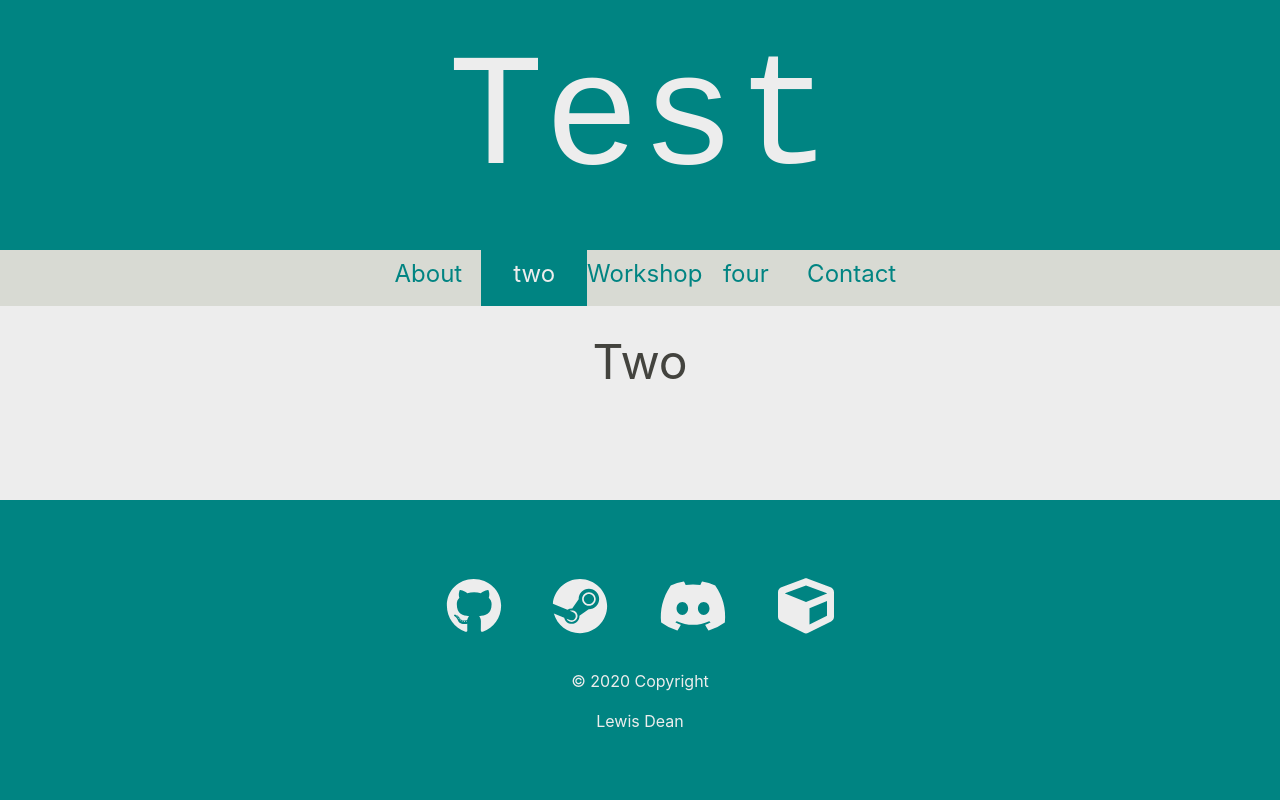
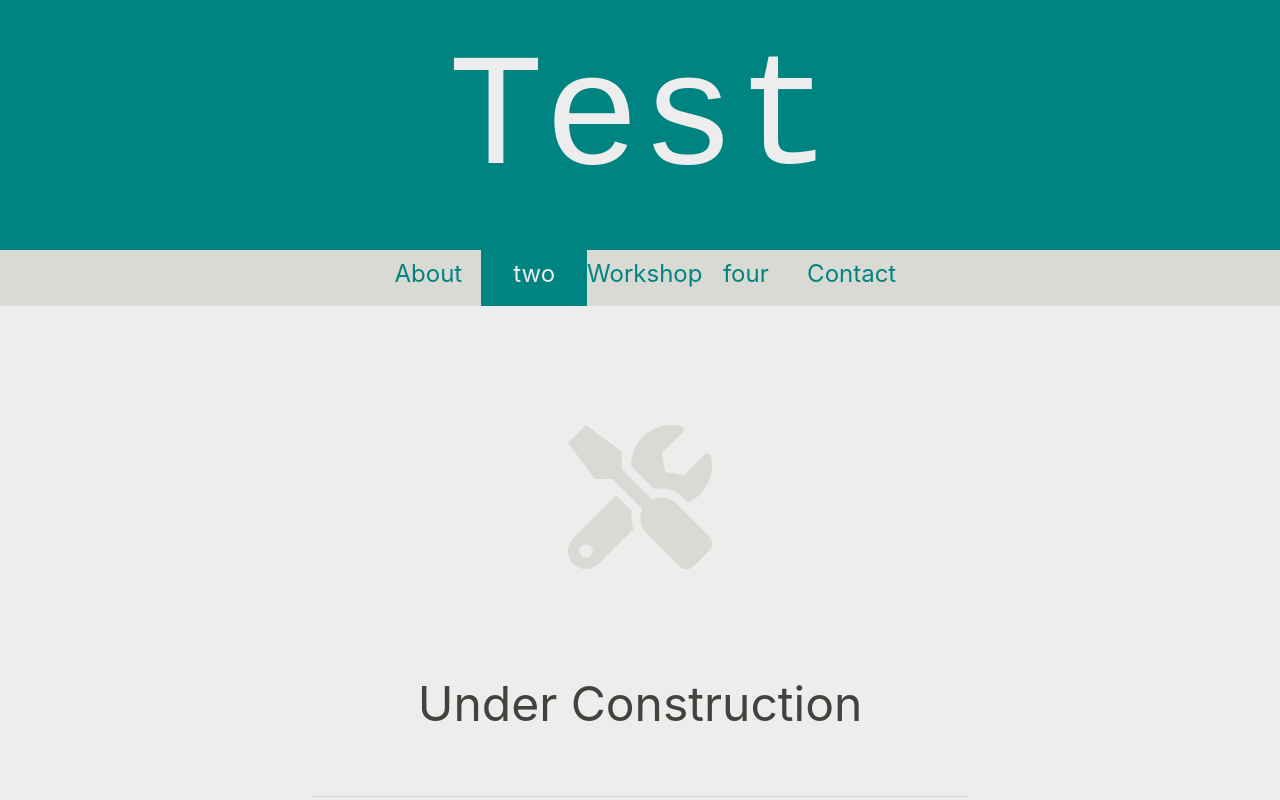
Before and after one commit to lewisdean731/lewisdean-dot-me, a React (Create React App) app: page / in a window 1280 px wide. Shown: the top 800 px of the page. Built offline with nearby package versions, Linux system fonts and the light colour scheme.

Commit message:
Add and use placeholder component

```diff
--- a/src/App.js
+++ b/src/App.js
@@ -2,9 +2,9 @@ import React, { Component } from "react";
 import Layout from "./containers/Layout/Layout";
 import { library } from '@fortawesome/fontawesome-svg-core';
 import { fab } from '@fortawesome/free-brands-svg-icons';
-import { faCube } from '@fortawesome/free-solid-svg-icons';
+import { faCube, faTools } from '@fortawesome/free-solid-svg-icons';
 
-library.add(fab, faCube)
+library.add(fab, faCube, faTools)
 
 
 class App extends Component {
--- /dev/null
+++ b/src/components/placeholders/UnderConstruction/UnderConstruction.js
@@ -0,0 +1,27 @@
+import React from "react";
+import { Row, Col } from "react-bootstrap";
+import { FontAwesomeIcon } from '@fortawesome/react-fontawesome';
+import TextHeader from "../../Texts/TextHeader/TextHeader";
+import TextParagraph from "../../Texts/TextParagraph/TextParagraph";
+import Classes from "./UnderConstruction.module.scss";
+
+const UnderConstruction = () => {
+  return (
+      <Row className={Classes.UnderConstruction}>
+        <Col>
+          <p className={Classes.Icon} href="#">
+            <FontAwesomeIcon icon={'tools'}/>
+          </p>
+          <TextHeader>Under Construction</TextHeader>
+          <TextParagraph>
+            <hr />
+            <br />
+            <br />
+            Check back soon to see what's here.
+          </TextParagraph>
+        </Col>
+      </Row>
+  );
+};
+
+export default UnderConstruction;
--- /dev/null
+++ b/src/components/placeholders/UnderConstruction/UnderConstruction.module.scss
@@ -0,0 +1,10 @@
+@import "../../../styles/resources.scss";
+
+.UnderConstruction {
+  padding: 60px;
+}
+.Icon {
+  font-size: 9em;
+  padding: 25px;
+  color: $colour-light-grey;
+}
--- a/src/containers/Layout/Layout.js
+++ b/src/containers/Layout/Layout.js
@@ -2,6 +2,7 @@ import React, { Component } from "react";
 import BannerHeader from "../../components/BannerTexts/BannerHeader/BannerHeader";
 import BannerFooter from "../../components/BannerTexts/BannerFooter/BannerFooter";
 import TextHeader from "../../components/Texts/TextHeader/TextHeader";
+import UnderConstruction from "../../components/placeholders/UnderConstruction/UnderConstruction"
 import { Row, Col } from "react-bootstrap";
 import Toolbar from "../../components/Toolbar/Toolbar";
 import Aux from "../../hoc/Aux";
@@ -20,13 +21,13 @@ class Layout extends Component {
       case "About":
         return <About />;
       case "two":
-        return <TextHeader>Two</TextHeader>;
+        return <UnderConstruction />;
       case "Workshop":
         return <Workshop />;
       case "four":
-        return <TextHeader>Four</TextHeader>;
+        return <UnderConstruction />;
       case "Contact":
-        return <TextHeader text={"Contact"}></TextHeader>;
+        return <UnderConstruction />;
       default:
         return (
           <TextHeader text={"Content not found..."}></TextHeader>
```
